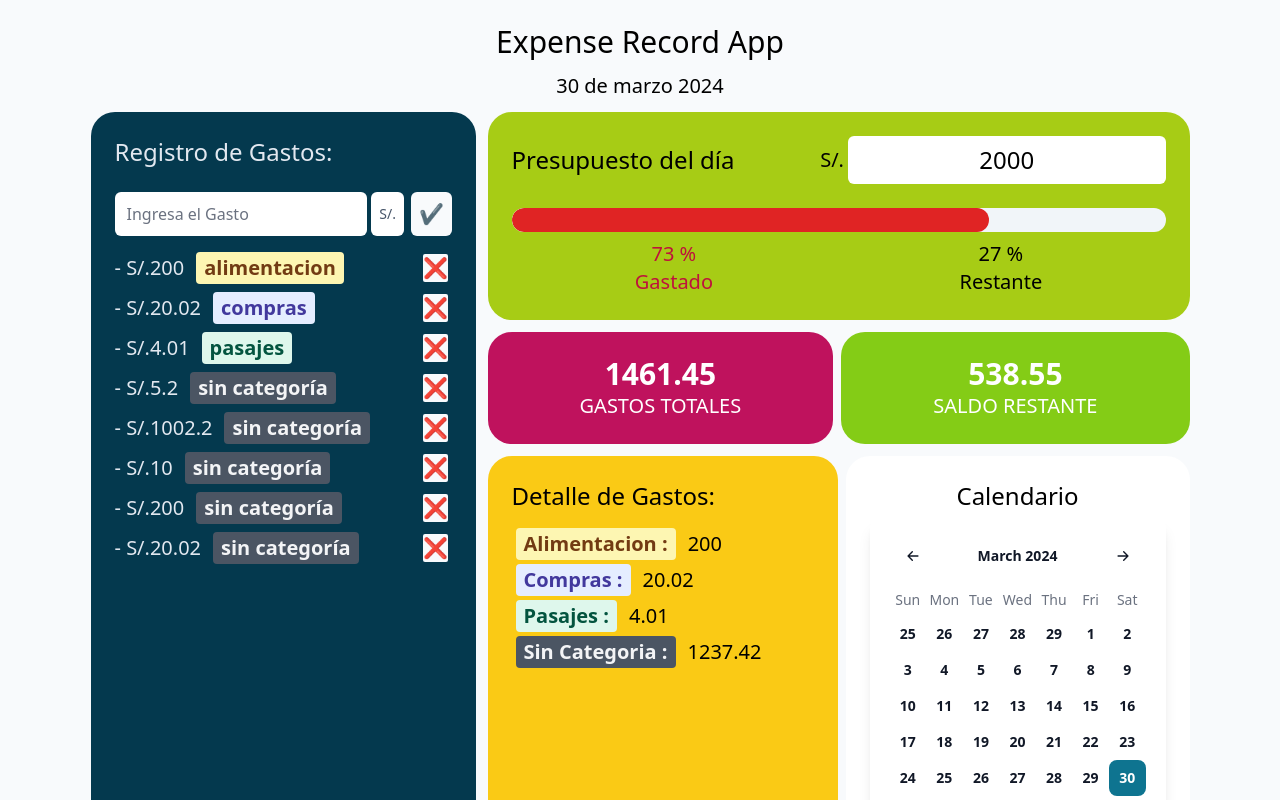
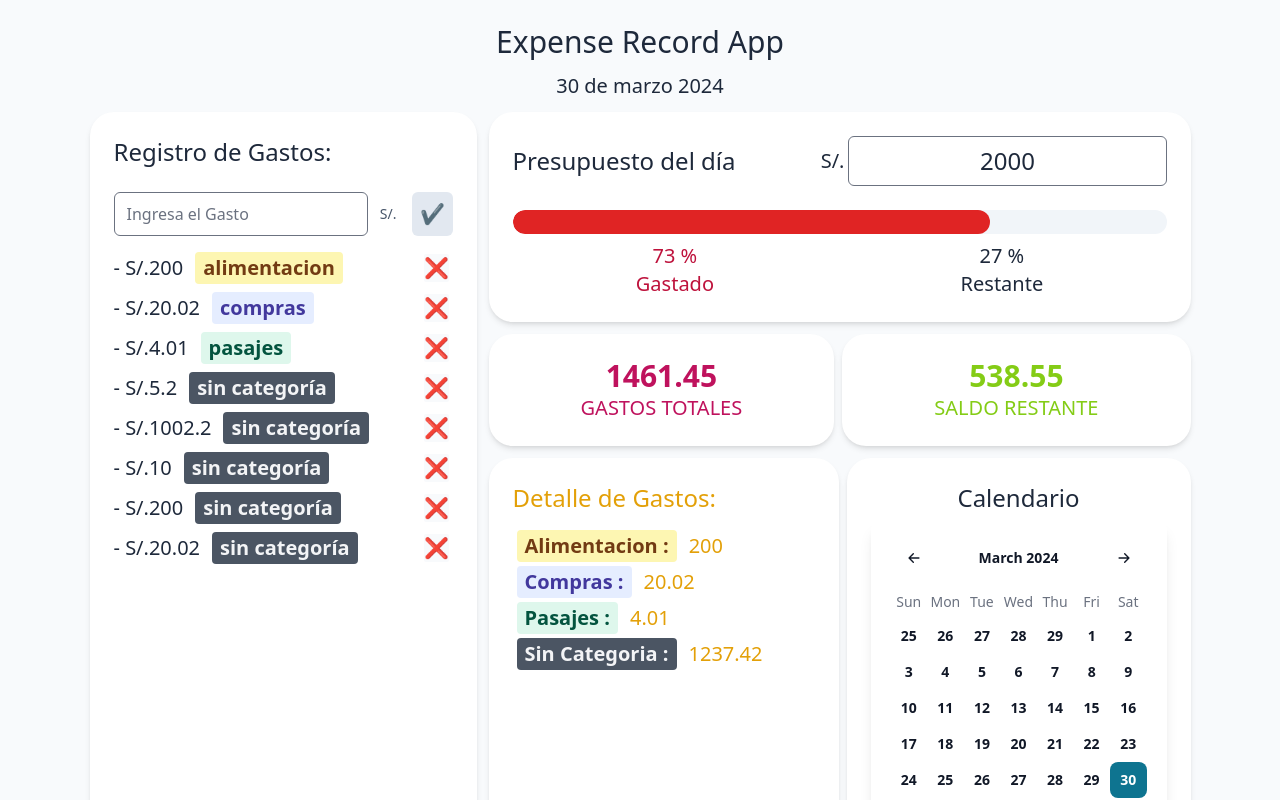
Before and after one commit to nattdev/expense-record-app, a React (Vite) app in the folder client/: page / in a window 1280 px wide. Shown: the top 800 px of the page. Built offline with nearby package versions, Linux system fonts and the light colour scheme.

Commit message:
Add darkMode styles

```diff
--- a/client/src/App.jsx
+++ b/client/src/App.jsx
@@ -10,9 +10,9 @@ import TotalExpensesDetail from "./components/TotalExpensesDetail"
 
 function App() {
   return (
-    <div className="flex w-full flex-col items-center p-3 bg-slate-50 text-lg md:text-xl lg:text-xl">
+    <div className="flex w-full flex-col items-center p-3 bg-slate-50 text-lg md:text-xl lg:text-xl dark:text-slate-300 dark:bg-[#2E4B57] text-slate-800">
       <ExpensesContextProvider>
-        <header className="p-3 text-center">
+        <header className="p-3 text-center dark:text-white">
           <h1 className="text-3xl font-medium pb-3">Expense Record App</h1>
           <CurrentDate />
         </header>
--- a/client/src/components/BudgetStatistics.jsx
+++ b/client/src/components/BudgetStatistics.jsx
@@ -58,18 +58,18 @@ function BudgetStatistics() {
     }
 
     return (
-        <div className="bg-[#A7CC15] sm:p-6 p-4 rounded-3xl col-span-2 sm:col-span-1 order-2 sm:order-none">
+        <div className="dark:bg-[#A7CC15] sm:p-6 p-4 rounded-3xl col-span-2 sm:col-span-1 order-2 sm:order-none bg-white shadow-md dark:text-slate-700">
             <header>
                 <div className="flex items-center gap-1">
                     <p className="font-medium text-2xl grow w-full">Presupuesto del día</p>
                     <p className="w-fit">S/.</p>
-                    <input onChange={handleCurrentBadget} type="number" min={totalExpenses} step={0.01} className="[-moz-appearance:_textfield] [&::-webkit-inner-spin-button]:m-0 [&::-webkit-inner-spin-button]:appearance-none [&::-webkit-outer-spin-button]:m-0 [&::-webkit-outer-spin-button]:appearance-none rounded-md border-none text-center h-fit w-full text-xl sm:text-2xl" defaultValue={storedItemsBudget} placeholder="Ingresa el monto"></input>
+                    <input onChange={handleCurrentBadget} type="number" min={totalExpenses} step={0.01} className="[-moz-appearance:_textfield] [&::-webkit-inner-spin-button]:m-0 [&::-webkit-inner-spin-button]:appearance-none [&::-webkit-outer-spin-button]:m-0 [&::-webkit-outer-spin-button]:appearance-none rounded-md border text-center h-fit w-full text-xl sm:text-2xl dark:text-slate-700" defaultValue={storedItemsBudget} placeholder="Ingresa el monto"></input>
                 </div>
-                <p className="text-slate-50 py-3 text-sm">{isBudgetValid || remainingProgress !== 0 ? "" : "* El presupuesto no puede ser menor que el gasto total."}</p>
+                <p className="dark:text-slate-50 py-3 text-sm">{isBudgetValid || remainingProgress !== 0 ? "" : "* El presupuesto no puede ser menor que el gasto total."}</p>
             </header>
             <section>
                 <div>
-                    <Progress progress={currentProgress} color="red" size="xl" className="bg-slate-100" />
+                    <Progress progress={currentProgress} color="red" size="xl" className="bg-slate-100 dark:bg-white" />
                     <div className="flex text-center items-center w-full justify-around pt-2 text-xl">
                         <div className="text-rose-700 font-medium text-center">
                             <p>{currentProgress} %</p>
--- a/client/src/components/Calendar.jsx
+++ b/client/src/components/Calendar.jsx
@@ -2,7 +2,7 @@ import { Datepicker } from "flowbite-react";
 
 function Calendar() {
     return (
-        <div className="col-span-2 text-center py-6 sm:p-6 rounded-3xl bg-white">
+        <div className="shadow-md col-span-2 text-center py-6 sm:p-6 rounded-3xl bg-white dark:bg-[black] dark:text-slate-200">
             <header>
                 <p className="text-2xl font-medium">Calendario</p>
             </header>
--- a/client/src/components/ExpensesRegister.jsx
+++ b/client/src/components/ExpensesRegister.jsx
@@ -52,23 +52,23 @@ function ExpensesRegister() {
                 <p>Categorías:</p>
             </header>
             <div className="flex flex-col">
-                <ul className="flex flex-col gap-y-1">
+                <ul className="flex flex-col">
                     <li>
                         <input id="alimentacion" type="radio" name="category" value="alimentacion" onChange={handleCategoryChange} checked={selectedCategory === "alimentacion"} className="hidden peer">
                         </input>
-                        <label htmlFor="alimentacion" className="peer-checked:bg-amber-200 rounded-md px-3 border">Alimentación
+                        <label htmlFor="alimentacion" className="peer-checked:bg-amber-200 rounded-md border inline-block px-2 py-1 m-1">Alimentación
                         </label>
                     </li>
                     <li>
                         <input id="pasajes" type="radio" name="category" value="pasajes" onChange={handleCategoryChange} checked={selectedCategory === "pasajes"} className="hidden peer">
                         </input>
-                        <label htmlFor="pasajes" className="peer-checked:bg-green-200 rounded-md px-3 border">Pasajes
+                        <label htmlFor="pasajes" className="peer-checked:bg-green-200 rounded-md border inline-block px-2 py-1 m-1">Pasajes
                         </label>
                     </li>
                     <li>
-                        <input id="Compras" type="radio" name="category" value="compras" onChange={handleCategoryChange} checked={selectedCategory === "compras"} className="hidden peer">
+                        <input id="Compras" type="radio" name="category" value="compras" onChange={handleCategoryChange} checked={selectedCategory === "compras"} className="hidden peer ">
                         </input>
-                        <label htmlFor="Compras" className="peer-checked:bg-indigo-300 rounded-md px-3 border">Compras
+                        <label htmlFor="Compras" className="peer-checked:bg-indigo-300 rounded-md border inline-block px-2 py-1 m-1 ">Compras
                         </label>
                     </li>
                 </ul>
@@ -138,18 +138,18 @@ function ExpensesRegister() {
     }
 
     return (
-        <div id="expense-register" className="row-span-3 col-span-2 sm:col-span-1 bg-[#04394E] text-slate-200 sm:p-6 p-4 rounded-3xl order-3 sm:order-none">
+        <div id="expense-register" className="row-span-3 col-span-2 sm:col-span-1 dark:bg-[#04394E] sm:p-6 p-4 rounded-3xl order-3 sm:order-none bg-white shadow-md">
             <header className="pb-6 font-medium text-2xl">
                 <p>Registro de Gastos:</p>
             </header>
             <form action="" onSubmit={handleSubmitExpense} className="flex gap-1">
-                <input ref={refAmount} id="expense" name="expense" step="0.0001" type="number" required className="w-9/12 text-slate-600 border-none [-moz-appearance:_textfield] [&::-webkit-inner-spin-button]:m-0 [&::-webkit-inner-spin-button]:appearance-none [&::-webkit-outer-spin-button]:m-0 [&::-webkit-outer-spin-button]:appearance-none rounded-md" placeholder="Ingresa el Gasto"/>
+                <input ref={refAmount} id="expense" name="expense" step="0.0001" type="number" required className="w-9/12 text-slate-600 border [-moz-appearance:_textfield] [&::-webkit-inner-spin-button]:m-0 [&::-webkit-inner-spin-button]:appearance-none [&::-webkit-outer-spin-button]:m-0 [&::-webkit-outer-spin-button]:appearance-none rounded-md" placeholder="Ingresa el Gasto"/>
 
                 <select ref={refCurrency} name="currency" defaultValue="soles" className="text-slate-600 border-none text-sm !p-2 !bg-none rounded-md">
                     <option value="soles">S/.</option>
                     {/* <option value="dolares">$</option> */}
                 </select>
-                <input type="submit" className="bg-slate-50 p-2 m-0 outline-none border-none rounded-md ml-auto" value={"✔️"}></input>
+                <input type="submit" className="dark:bg-slate-50 bg-slate-200 p-2 m-0 outline-none border-none rounded-md ml-auto" value={"✔️"}></input>
             </form>
             <ul id="expense-list" className="mt-3 relative w-full">
                 {expensesList}
--- a/client/src/components/RemainingBudget.jsx
+++ b/client/src/components/RemainingBudget.jsx
@@ -10,7 +10,7 @@ function RemainingBudget() {
     }, [totalExpenses, currentBudget]);
 
     return (
-        <div id="remaining-budget-wrapper" className="bg-lime-500 py-4 px-4 sm:p-6 rounded-3xl grow">
+        <div id="remaining-budget-wrapper" className="dark:bg-lime-500 dark:text-slate-50 text-lime-500 bg-white shadow-md py-4 px-4 sm:p-6 rounded-3xl grow">
         <p className="font-bold text-2xl sm:text-3xl">{remainingBudget < 0 ? 0 : remainingBudget}</p><p>SALDO RESTANTE</p>
         </div>
     )
--- a/client/src/components/TotalExpenses.jsx
+++ b/client/src/components/TotalExpenses.jsx
@@ -5,7 +5,7 @@ function TotalExpenses () {
     const {totalExpenses} = useExpenses();
 
     return (
-        <div id="total-expenses-wrapper" className="bg-pink-700 py-4 px-4 sm:p-6 rounded-3xl grow">
+        <div id="total-expenses-wrapper" className="dark:bg-pink-700 dark:text-slate-50 text-pink-700 bg-white shadow-md py-4 px-4 sm:p-6 rounded-3xl grow">
             <p className="font-bold text-2xl sm:text-3xl">{totalExpenses}</p><p>GASTOS TOTALES</p>
         </div>
     )
--- a/client/src/components/TotalExpensesDetail.jsx
+++ b/client/src/components/TotalExpensesDetail.jsx
@@ -32,7 +32,7 @@ function TotalExpensesDetail() {
     );
 
     return (
-        <div id="expenses-detail-wrapper" className="bg-yellow-300 min-w-min sm:min-w-[350px] sm:p-6 p-4 rounded-3xl">
+        <div id="expenses-detail-wrapper" className="dark:bg-yellow-300 text-yellow-400 dark:text-slate-800 bg-white shadow-md min-w-min sm:min-w-[350px] sm:p-6 p-4 rounded-3xl">
             <header className="text-2xl font-medium pb-3">
                 <p>Detalle de Gastos:</p>
             </header>
```
